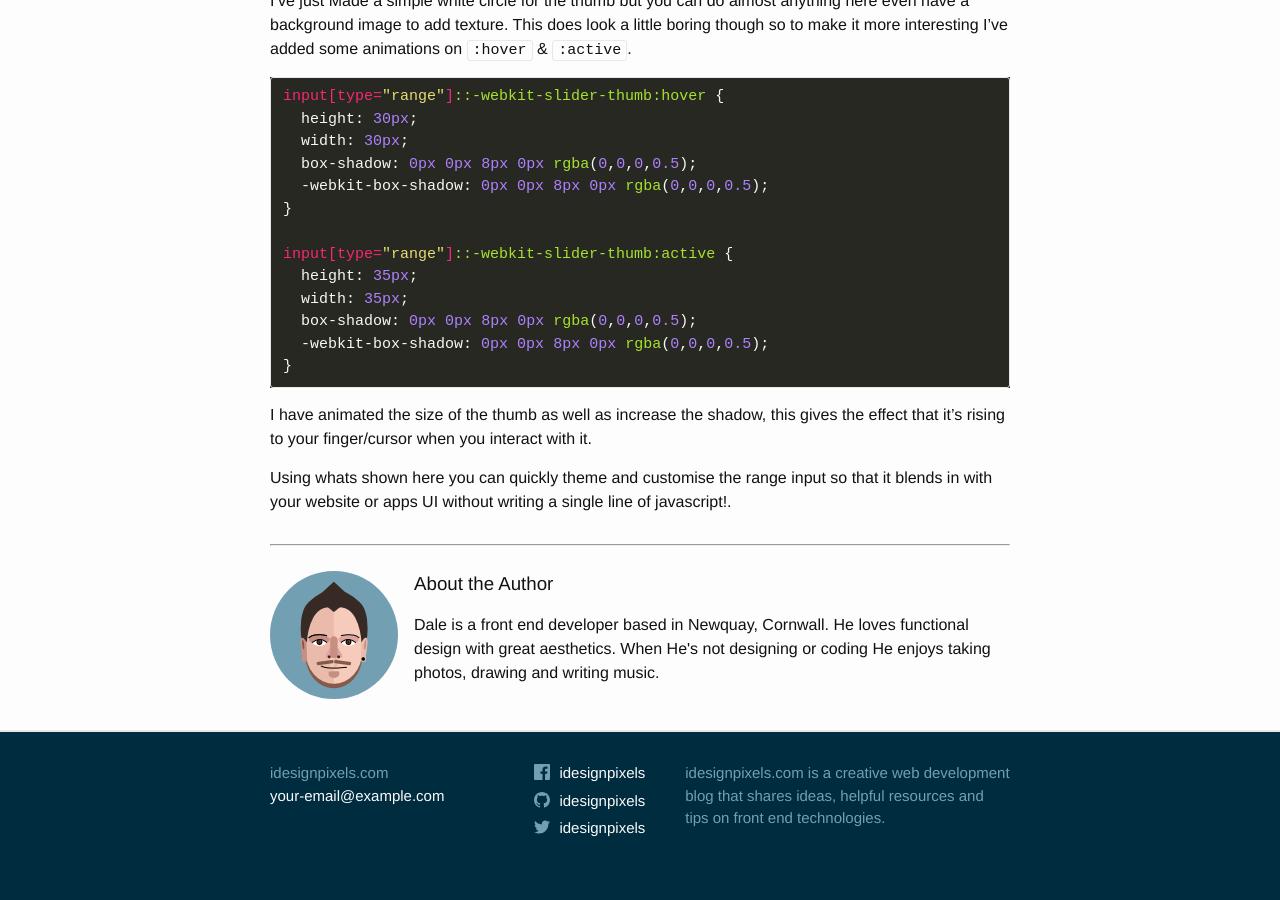
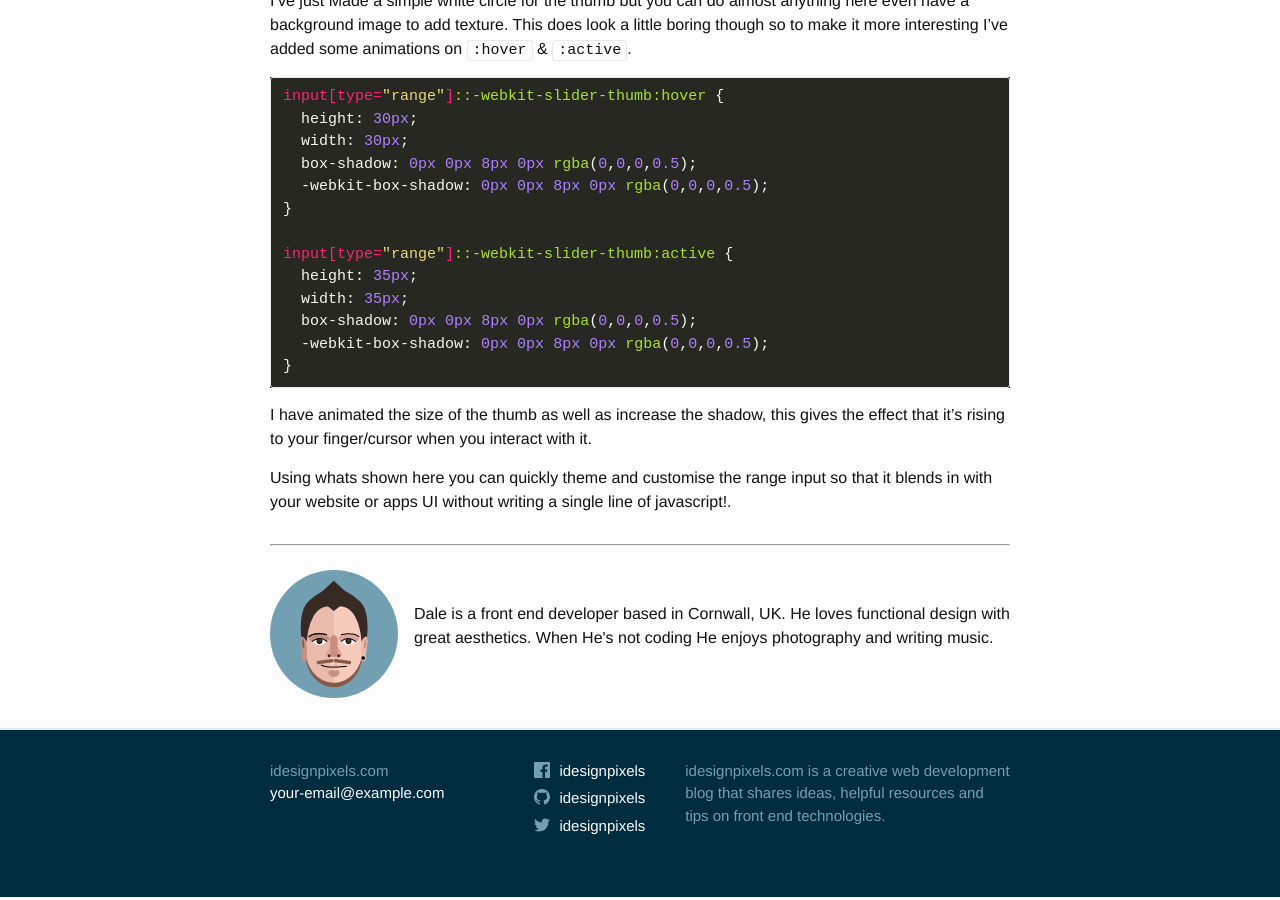
Before and after one commit to idesignpixels/idesignpixels.github.io, a Jekyll site: the page built from _posts/2018-02-04-input-slider.md, in a window 1280 px wide and 900 px high, scrolled down 2438 px. Built offline with Jekyll 4.4.1, drawn with Linux system fonts in a browser that asks for light colours.

Commit message:
update author copy

```diff
--- a/_includes/author.html
+++ b/_includes/author.html
@@ -1,7 +1,6 @@
 <div class="author-wrapper">
   <img class="author-avatar" src="/assets/dale_avatar.jpg" alt="Dale author avatar">
   <div>
-    <h3>About the Author</h3>
-    <p>Dale is a front end developer based in Newquay, Cornwall. He loves functional design with great aesthetics. When He's not designing or coding He enjoys taking photos, drawing and writing music.</p>
+    <p>Dale is a front end developer based in Cornwall, UK. He loves functional design with great aesthetics. When He's not coding He enjoys photography and writing music.</p>
   </div>
 </div>
```
